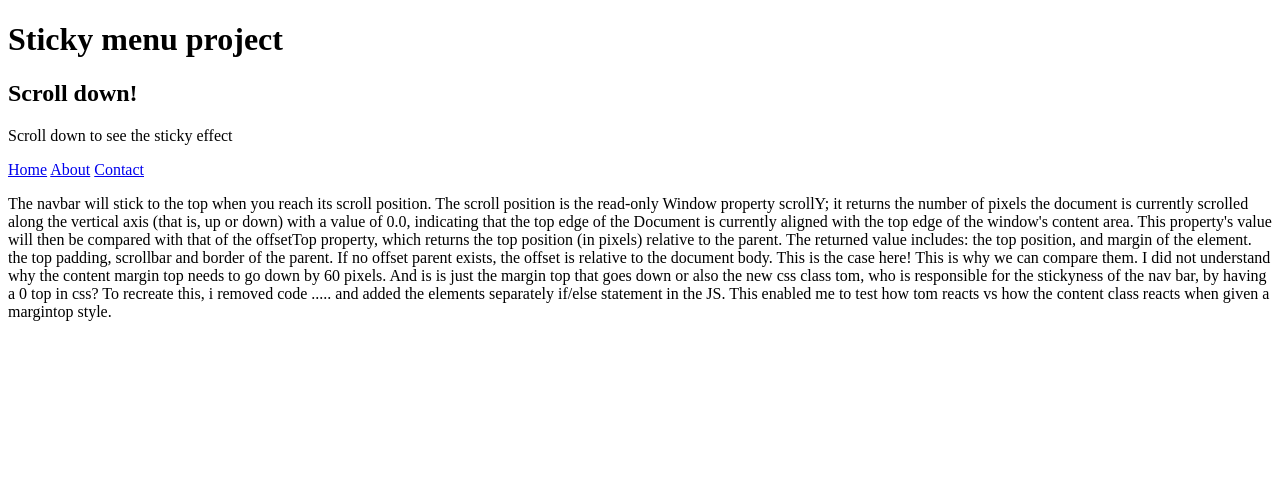
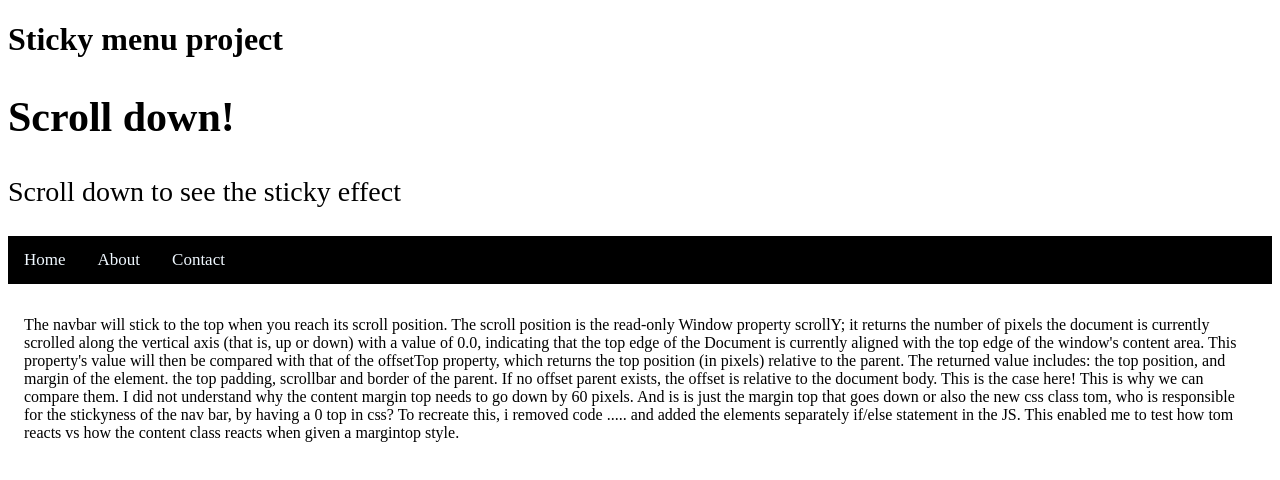
Before and after one commit to BabarB/sticky-nav, a plain HTML site: page index.html in a window 1280 px wide. Drawn offline with Linux system fonts and the light colour scheme.

Commit message:
style navbar and content

```diff
--- a/assets/style.css
+++ b/assets/style.css
@@ -0,0 +1,24 @@
+.header {
+    margin: 0;
+    font-size: 28px;
+}
+/* Style the navbar */
+#navbar{
+    overflow: hidden;
+    background-color: black;
+}
+/* Navbar links */
+#navbar a{
+    float: left;
+    display: block;
+    color: aliceblue;
+    text-align: center;
+    padding: 14px 16px;
+    text-decoration: none;
+    font-size: 17px;
+}
+/* Page content */
+
+.content {
+    padding: 16px;
+}
--- a/index.html
+++ b/index.html
@@ -3,7 +3,7 @@
 <head>
     <meta charset="UTF-8">
     <meta name="viewport" content="width=device-width, initial-scale=1.0">
-    <link rel="stylesheet" type="text/css" href="assets/style.css" />
+    <link rel="stylesheet" type="text/css" href="./assets/style.css" />
 
     <title>Document</title>
 
@@ -19,7 +19,7 @@
         <h2>Scroll down!</h2>
         <p>Scroll down to see the sticky effect</p>
     </div>
-    <div class="navbar">
+    <div id="navbar">
         <!--void prevents it from leaving page-->
         <a href="javascript:void(0)">Home</a>
         <a href="javascript:void(0)">About</a>
```
